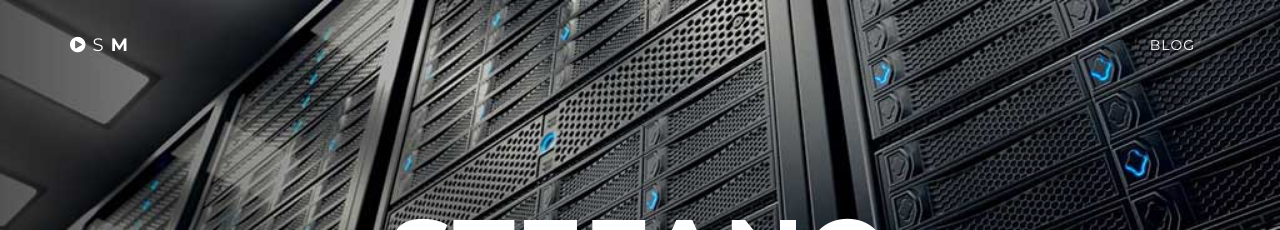
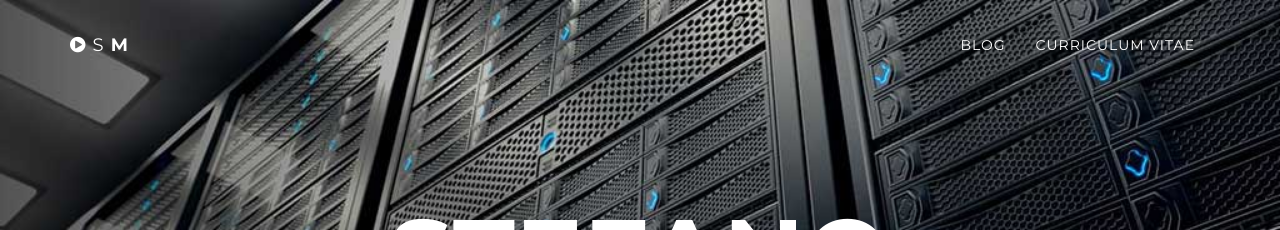
Before and after one commit to marste/Home, a Jekyll site: the page built from index.html, in a window 1280 px wide. Shown: the top 230 px of the page. Built offline with Jekyll 4.4.1, drawn with Linux system fonts in a browser that asks for light colours.

```diff
--- a/_includes/nav.html
+++ b/_includes/nav.html
@@ -29,6 +29,9 @@
 					<li>
                         <a class="page-scroll" href="http://marzorati.co">Blog</a>
                     </li>
+					<li>
+                        <a class="page-scroll" href="http://marzorati.co/curriculum-vitae/">Curriculum Vitae</a>
+                    </li>
 
                 </ul>
             </div>
```
